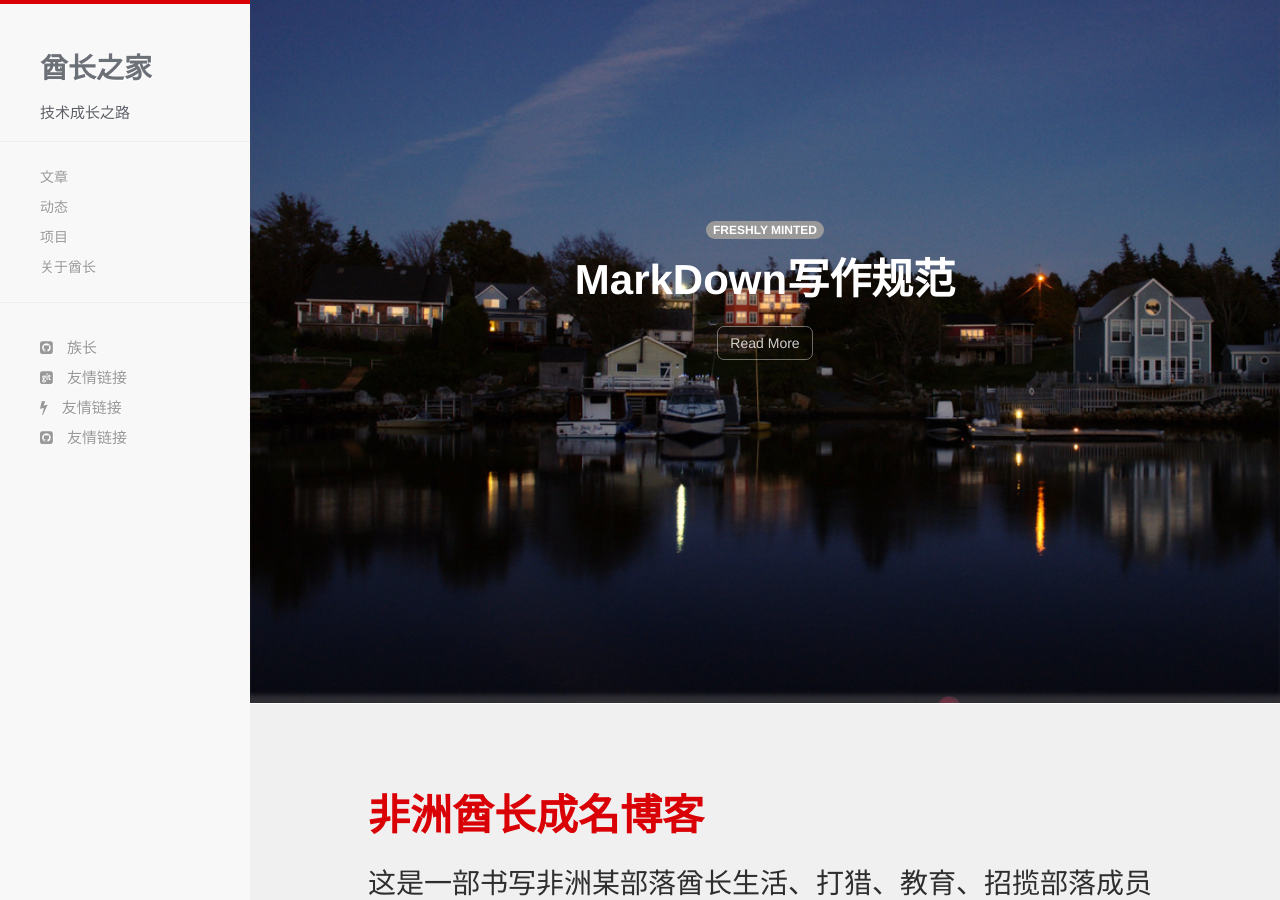
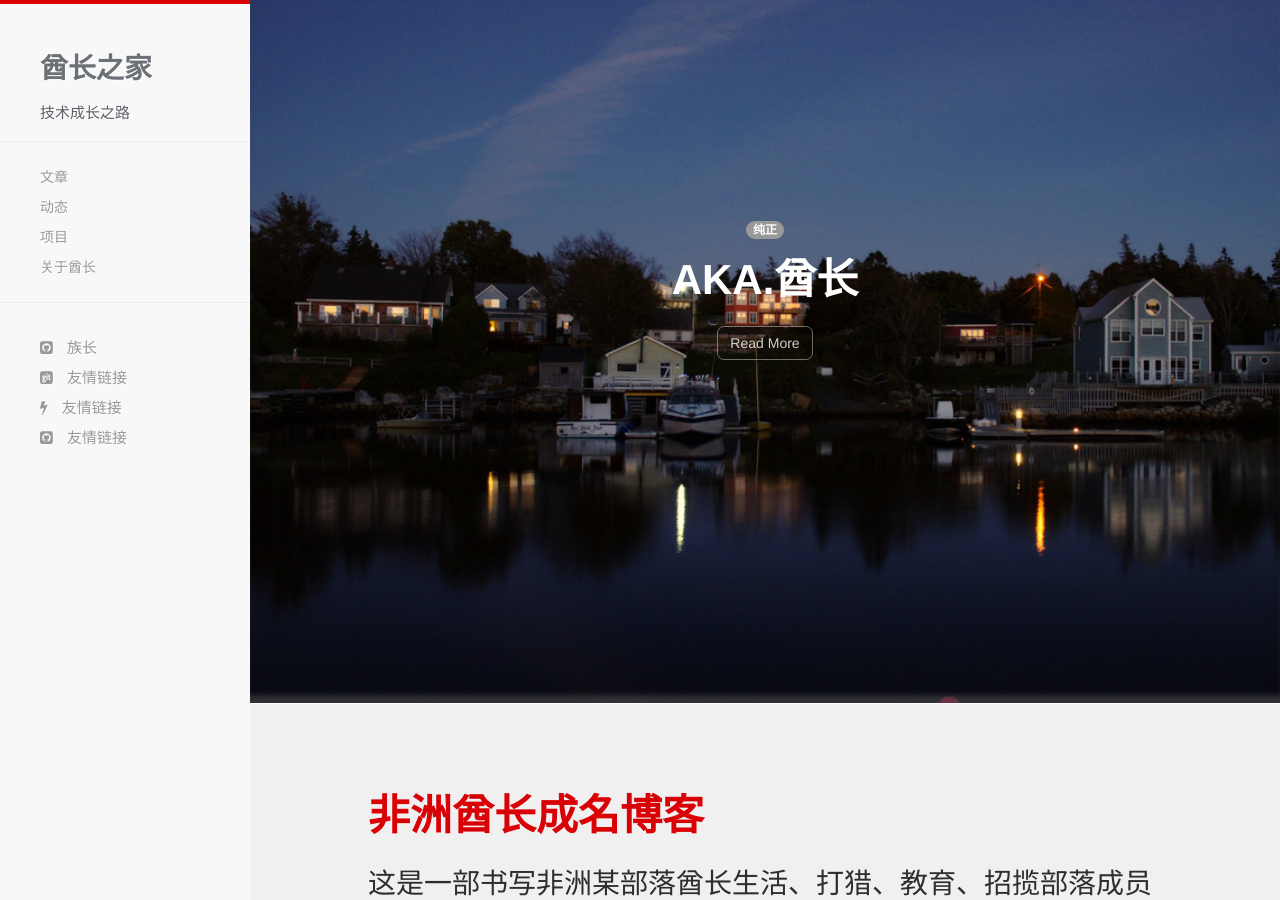
Before and after one commit to big-chief/big-chief.github.io, a Jekyll site: the page built from index.html, in a window 1280 px wide and 900 px high. Built offline with Jekyll 4.4.1, drawn with Linux system fonts in a browser that asks for light colours; Markdown is read by kramdown in place of the engine named in the settings.

Commit message:
首页标题修改

```diff
--- a/_includes/showcase.html
+++ b/_includes/showcase.html
@@ -5,7 +5,8 @@
     <div class="showcase-wrapper sticky">
       <div class="showcase-text">
           {% for post in site.posts limit: 1 %}
-          <span class="badge lazy"><smaller>FRESHLY MINTED</smaller></span><br>{{ post.title }}<br><a href="{{ site.baseurl }}{{ post.url }}"><button type="button" class="btn btn-default showcase-button">Read More</button></a>
+          <!--<span class="badge lazy"><smaller>FRESHLY MINTED</smaller></span><br>{{ post.title }}<br><a href="{{ site.baseurl }}{{ post.url }}"><button type="button" class="btn btn-default showcase-button">Read More</button></a>-->
+          <span class="badge lazy"><smaller>纯正</smaller></span><br>AKA.酋长<br><a href="{{ site.baseurl }}{{ post.url }}"><button type="button" class="btn btn-default showcase-button">Read More</button></a>
           {% endfor %}
       </div>
     </div>
```
